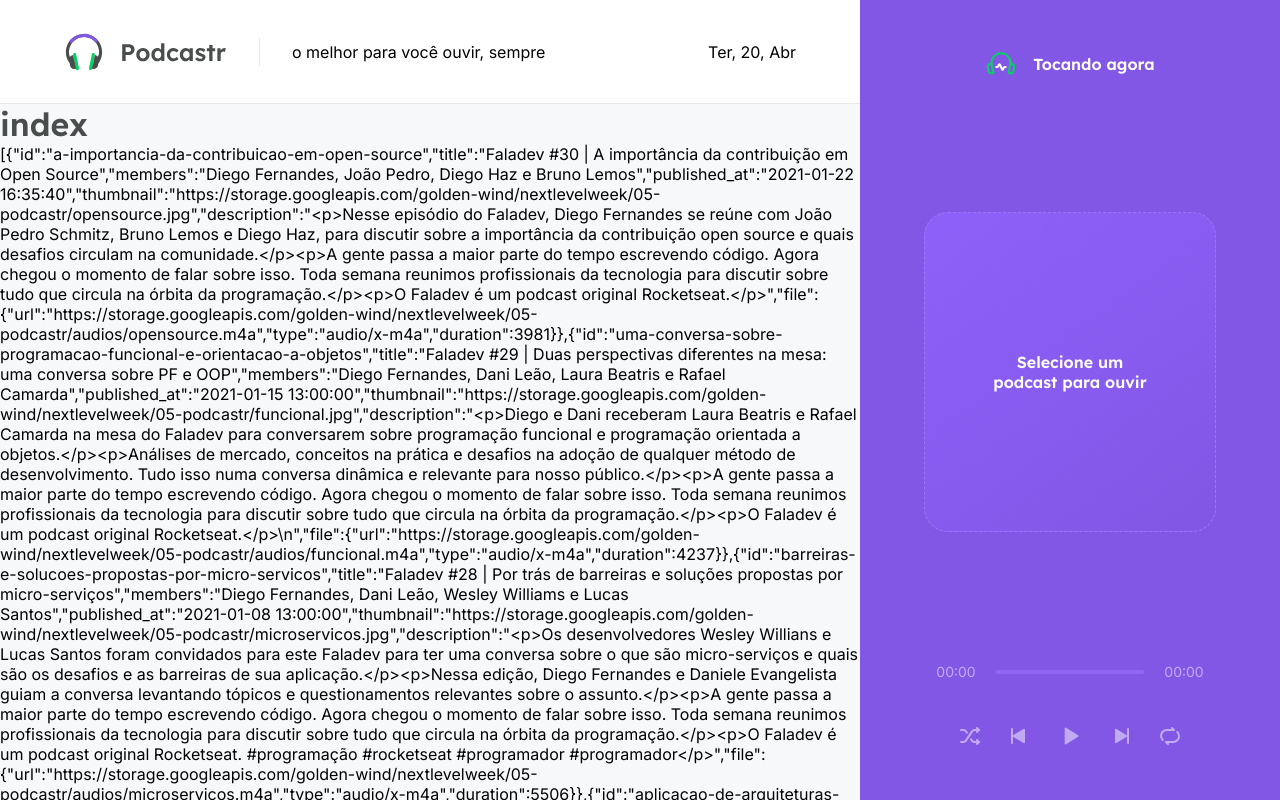
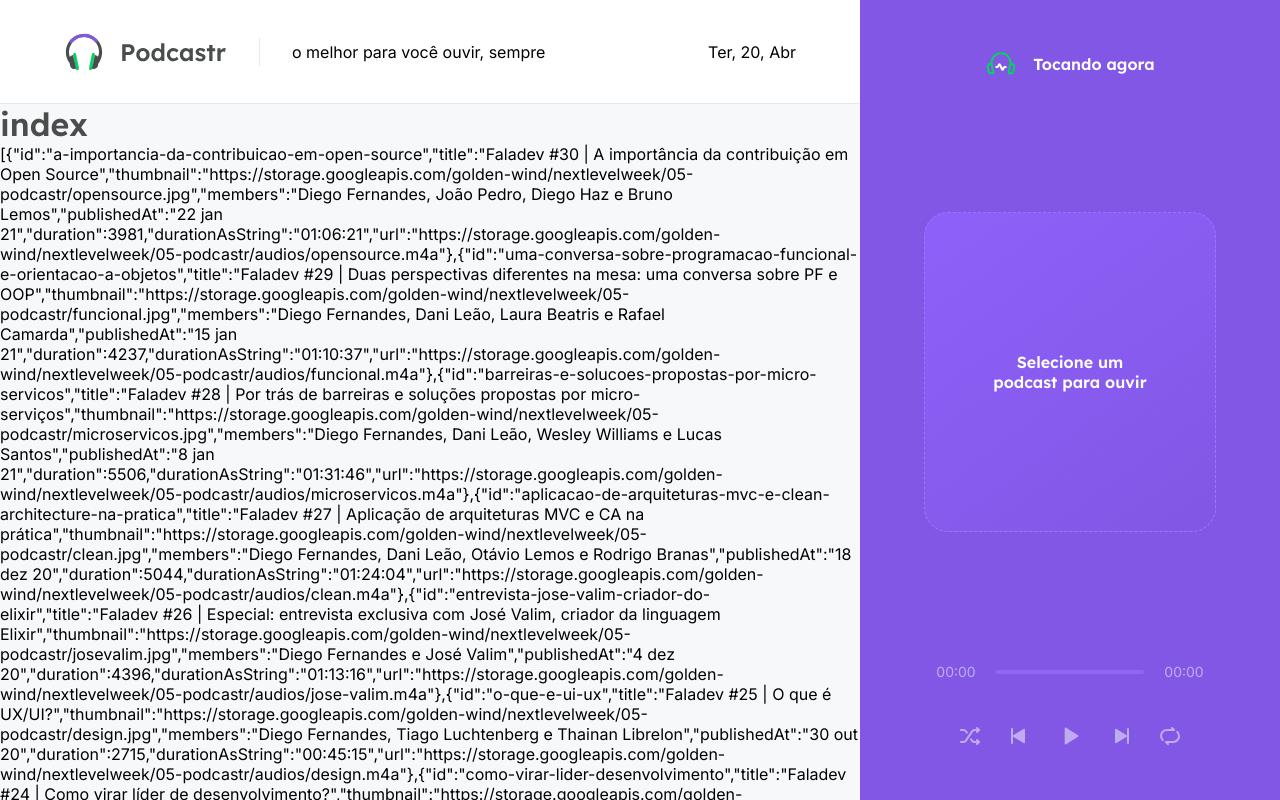
Before and after one commit to agftech/nlw-05-reactjs-podcastr, a Next.js app: page / in a window 1280 px wide. Shown: the top 800 px of the page. Built offline with nearby package versions, Linux system fonts and the light colour scheme; data requests are answered from the project's data file.

Commit message:
:package: feat: add data formatting

```diff
--- a/src/pages/index.tsx
+++ b/src/pages/index.tsx
@@ -1,5 +1,8 @@
 import { GetStaticProps } from "next";
 import { api } from "../services/api";
+import { format, parseISO } from "date-fns";
+import ptBR from "date-fns/locale/pt-BR";
+import { convertDurationToTimeString } from "../utils/convertDurationToTimeString";
 
 type Episode = {
   id: string;
@@ -34,9 +37,26 @@ export const getStaticProps: GetStaticProps = async () => {
     },
   });
 
+  const episodes = data.map((episode) => {
+    return {
+      id: episode.id,
+      title: episode.title,
+      thumbnail: episode.thumbnail,
+      members: episode.members,
+      publishedAt: format(parseISO(episode.published_at), "d MMM yy", {
+        locale: ptBR,
+      }),
+      duration: Number(episode.file.duration),
+      durationAsString: convertDurationToTimeString(
+        Number(episode.file.duration)
+      ),
+      url: episode.file.url,
+    };
+  });
+
   return {
     props: {
-      episodes: data,
+      episodes,
     },
     revalidate: 60 * 60 * 2,
   };
--- /dev/null
+++ b/src/utils/convertDurationToTimeString.ts
@@ -0,0 +1,11 @@
+export function convertDurationToTimeString(duration: number) {
+  const hours = Math.floor(duration / 3600);
+  const minutes = Math.floor((duration % 3600) / 60);
+  const seconds = duration % 60;
+
+  const timeString = [hours, minutes, seconds]
+    .map((unit) => String(unit).padStart(2, "0"))
+    .join(":");
+
+  return timeString;
+}
```
